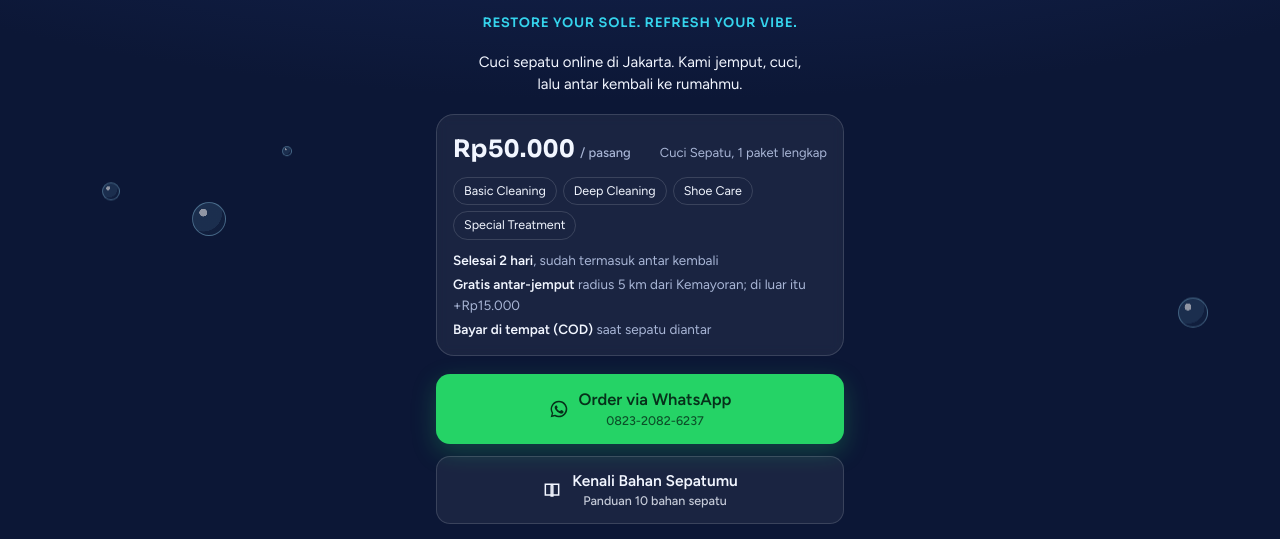
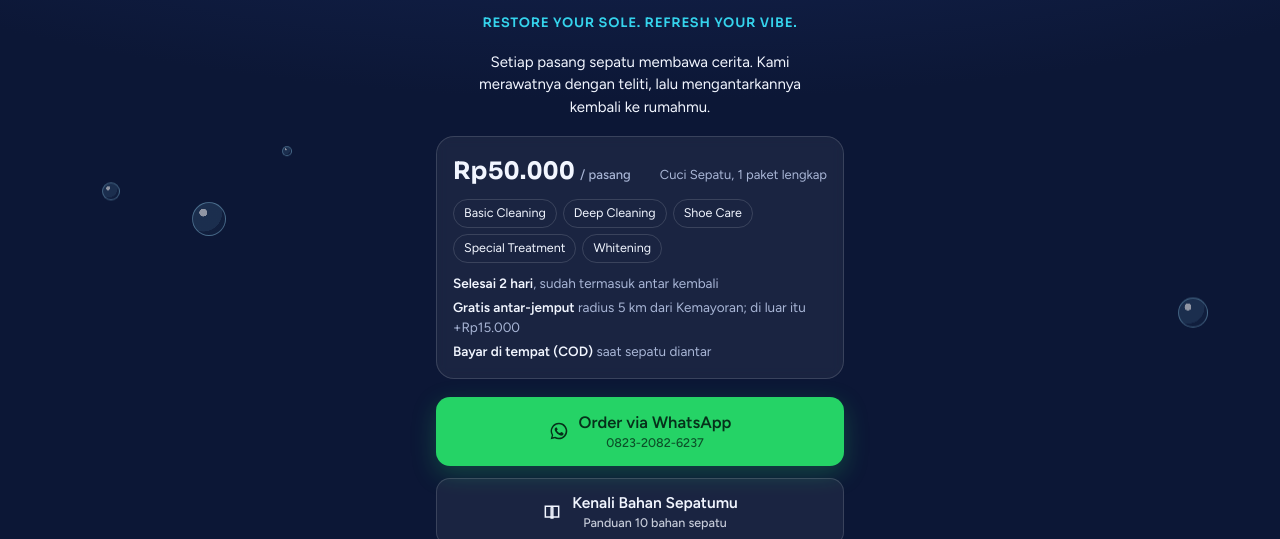
Before and after one commit to adidgroupcompany-commits/solevibe, a plain HTML site: page index.html in a window 1280 px wide. Shown: the part 240-779 px from the top of the page. Drawn offline with Linux system fonts and the light colour scheme.

Commit message:
Tambah layanan Whitening dan deskripsi baru
Co-Authored-By: Claude Opus 5.5 <noreply@anthropic.com>
Claude-Session: https://claude.ai/code/session_018gXe6XjQznnr6pxwqaG1E4

```diff
--- a/index.html
+++ b/index.html
@@ -54,11 +54,11 @@ footer{color:var(--muted);font-size:12.5px;max-width:36ch}
   <h1>SoleVibe</h1>
   <p class="handle">@solevibe_jkt</p>
   <p class="tag">RESTORE YOUR SOLE. REFRESH YOUR VIBE.</p>
-  <p class="bio">Cuci sepatu online di Jakarta. Kami jemput, cuci, lalu antar kembali ke rumahmu.</p>
+  <p class="bio">Setiap pasang sepatu membawa cerita. Kami merawatnya dengan teliti, lalu mengantarkannya kembali ke rumahmu.</p>
 
   <section class="price" aria-label="Harga dan layanan">
     <div class="price-top"><b>Rp50.000 <small>/ pasang</small></b><span>Cuci Sepatu, 1 paket lengkap</span></div>
-    <ul class="svc"><li>Basic Cleaning</li><li>Deep Cleaning</li><li>Shoe Care</li><li>Special Treatment</li></ul>
+    <ul class="svc"><li>Basic Cleaning</li><li>Deep Cleaning</li><li>Shoe Care</li><li>Special Treatment</li><li>Whitening</li></ul>
     <ul class="facts">
       <li><strong>Selesai 2 hari</strong>, sudah termasuk antar kembali</li>
       <li><strong>Gratis antar-jemput</strong> radius 5 km dari Kemayoran; di luar itu +Rp15.000</li>
```
Also changed, not shown: 1 other file.
